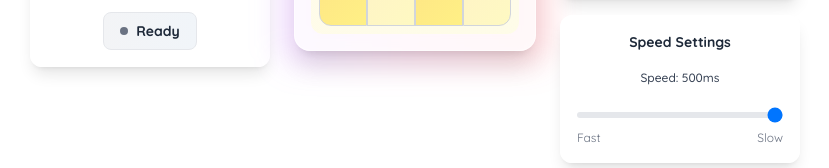
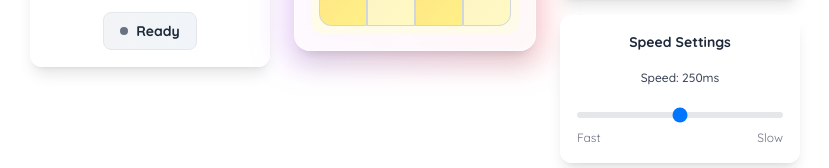
Before and after one commit to masabinhok/portfolio, a Next.js app: page /dsa in a window 1280 px wide. Shown: the part 1272-1440 px from the top of the page, without its empty margins (225-1054 px from the left). Built offline with nearby package versions, Linux system fonts and the light colour scheme.

Commit message:
fix: remove unused originalBoard state and optimize solving speed

```diff
--- a/components/dsa/NQueens.tsx
+++ b/components/dsa/NQueens.tsx
@@ -1,7 +1,7 @@
 'use client'
 import React, { useState, useRef } from 'react'
 import { motion, AnimatePresence } from 'framer-motion'
-import { RotateCcw, Zap, SkipForward, Crown, Play } from 'lucide-react'
+import { RotateCcw, Zap, SkipForward, Crown } from 'lucide-react'
 
 const NQueens = () => {
   const createEmptyBoard = (size: number) =>
@@ -9,7 +9,6 @@ const NQueens = () => {
 
   const [boardSize, setBoardSize] = useState<number>(4)
   const [board, setBoard] = useState<string[][]>(createEmptyBoard(4))
-  const [originalBoard, setOriginalBoard] = useState<string[][]>(createEmptyBoard(4))
   const [solutions, setSolutions] = useState<string[][][]>([])
   const [currentSolution, setCurrentSolution] = useState<number>(0)
   const [isVisualizing, setIsVisualizing] = useState<boolean>(false)
@@ -18,7 +17,7 @@ const NQueens = () => {
   const [currentCell, setCurrentCell] = useState<{ row: number, col: number } | null>(null)
   const [backtrackCell, setBacktrackCell] = useState<{ row: number, col: number } | null>(null)
   const [attackedCells, setAttackedCells] = useState<Set<string>>(new Set())
-  const [solvingSpeed, setSolvingSpeed] = useState<number>(500)
+  const [solvingSpeed, setSolvingSpeed] = useState<number>(250)
   const [errorMessage, setErrorMessage] = useState<string>('')
   const [solutionCount, setSolutionCount] = useState<number>(0)
   const solveRef = useRef<{ shouldStop: boolean }>({ shouldStop: false })
@@ -147,7 +146,7 @@ const NQueens = () => {
 
     const boardCopy = createEmptyBoard(boardSize)
     setBoard(boardCopy)
-    setOriginalBoard(boardCopy)
+
 
     const foundSolutions: string[][][] = []
     await solve(boardCopy, 0, boardSize, foundSolutions)
@@ -227,7 +226,6 @@ const NQueens = () => {
   const resetBoard = () => {
     const emptyBoard = createEmptyBoard(boardSize)
     setBoard(emptyBoard)
-    setOriginalBoard(emptyBoard)
     setSolutions([])
     setSolutionCount(0)
     setCurrentSolution(0)
@@ -245,7 +243,7 @@ const NQueens = () => {
     setBoardSize(newSize)
     const emptyBoard = createEmptyBoard(newSize)
     setBoard(emptyBoard)
-    setOriginalBoard(emptyBoard)
+
     setSolutions([])
     setSolutionCount(0)
     setCurrentSolution(0)
```
